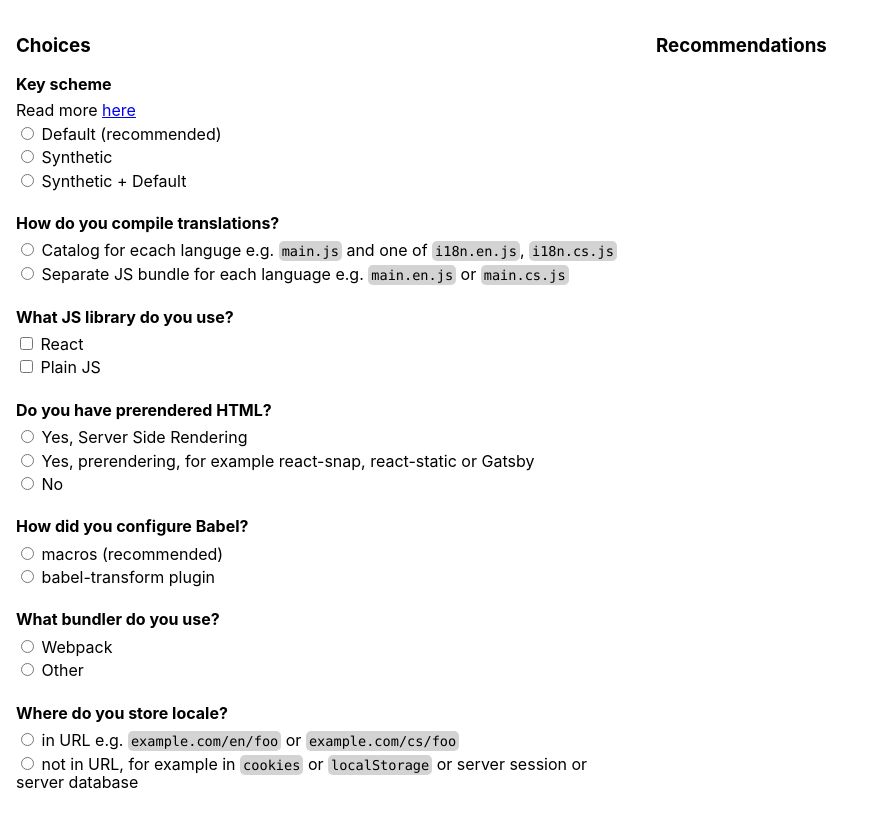
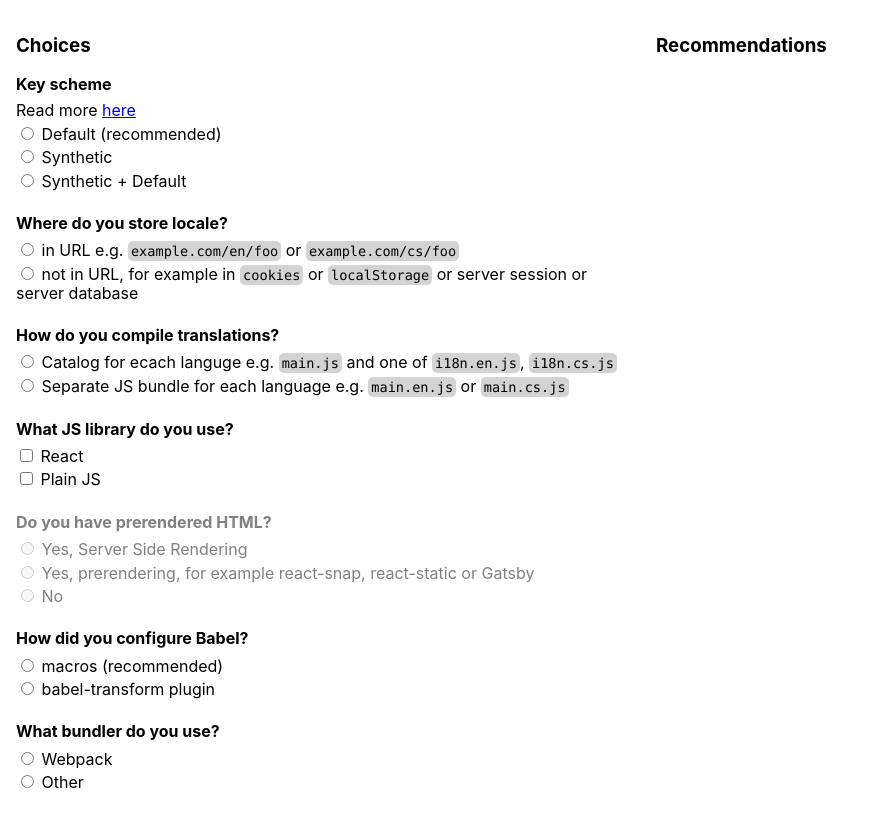
Before and after one commit to stereobooster/lingui-choices, a React (Create React App) app: page / in a window 1280 px wide. Shown: the top 828 px of the page, without its empty margins (0-873 px from the left). Built offline with nearby package versions, Linux system fonts and the light colour scheme.

Commit message:
disabled

```diff
--- a/src/App.css
+++ b/src/App.css
@@ -19,18 +19,22 @@ label {
   margin-bottom: 0.25rem
 }
 
+.disabled {
+  color: gray;
+}
+
 h4 {
   margin: 0 0 0.5rem 0;
+}
+
+.field {
+  margin-bottom: 1.5rem;
 }
 
 .content {
   display: flex;
 }
 
-.field {
-  margin-bottom: 1.5rem;
-}
-
 .column {
   padding: 1rem;
   flex: 1;
--- a/src/App.js
+++ b/src/App.js
@@ -2,6 +2,12 @@ import React, { Component } from "react";
 import "./App.css";
 import Radio from "./components/Radio";
 import Checkbox from "./components/Checkbox";
+
+const isReact = state => state["react"];
+const inUrl = state => state["locale"] === "inUrl";
+
+const disabledHtml = state => !isReact(state);
+const disabledPrerendering = state => !isReact(state) || !inUrl(state);
 
 class App extends Component {
   state = {};
@@ -41,6 +47,18 @@ class App extends Component {
           </div>
 
           <div className="field">
+            <h4>Where do you store locale?</h4>
+            <Radio name="locale" value="inUrl" {...stateProvider}>
+              in URL e.g. <code>example.com/en/foo</code> or{" "}
+              <code>example.com/cs/foo</code>
+            </Radio>
+            <Radio name="locale" value="notInUrl" {...stateProvider}>
+              not in URL, for example in <code>cookies</code> or{" "}
+              <code>localStorage</code> or server session or server database
+            </Radio>
+          </div>
+
+          <div className="field">
             <h4>How do you compile translations?</h4>
             <Radio name="catalogs" value="catalog" {...stateProvider}>
               Catalog for ecach languge e.g. <code>main.js</code> and one of{" "}
@@ -63,14 +81,31 @@ class App extends Component {
           </div>
 
           <div className="field">
-            <h4>Do you have prerendered HTML?</h4>
-            <Radio name="html" value="ssr" {...stateProvider}>
+            <h4 className={disabledHtml(this.state) ? "disabled" : undefined}>
+              Do you have prerendered HTML?
+            </h4>
+            <Radio
+              name="html"
+              value="ssr"
+              {...stateProvider}
+              disabled={disabledHtml(this.state)}
+            >
               Yes, Server Side Rendering
             </Radio>
-            <Radio name="html" value="prerendering" {...stateProvider}>
+            <Radio
+              name="html"
+              value="prerendering"
+              {...stateProvider}
+              disabled={disabledPrerendering(this.state)}
+            >
               Yes, prerendering, for example react-snap, react-static or Gatsby
             </Radio>
-            <Radio name="html" value="no" {...stateProvider}>
+            <Radio
+              name="html"
+              value="no"
+              {...stateProvider}
+              disabled={disabledHtml(this.state)}
+            >
               No
             </Radio>
           </div>
@@ -94,18 +129,6 @@ class App extends Component {
               Other
             </Radio>
           </div>
-
-          <div className="field">
-            <h4>Where do you store locale?</h4>
-            <Radio name="locale" value="inUrl" {...stateProvider}>
-              in URL e.g. <code>example.com/en/foo</code> or{" "}
-              <code>example.com/cs/foo</code>
-            </Radio>
-            <Radio name="locale" value="notInUrl" {...stateProvider}>
-              not in URL, for example in <code>cookies</code> or{" "}
-              <code>localStorage</code> or server session or server database
-            </Radio>
-          </div>
         </form>
         <div className="column">
           <h3>Recommendations</h3>
--- a/src/components/Checkbox.js
+++ b/src/components/Checkbox.js
@@ -8,14 +8,21 @@ const onChange = (name, state, setState) => () =>
   setState({ [name]: !state[name] });
 
 // boolean checkbox
-export default function Checkbox({ name, children, state, setState }) {
+export default function Checkbox({
+  name,
+  children,
+  state,
+  setState,
+  disabled
+}) {
   return (
-    <label>
+    <label className={disabled ? "disabled" : undefined}>
       <input
         type="checkbox"
         name={name}
         checked={checked(name, state)}
         onChange={onChange(name, state, setState)}
+        disabled={disabled}
       />{" "}
       {children}
     </label>
--- a/src/components/Radio.js
+++ b/src/components/Radio.js
@@ -6,15 +6,23 @@ const checked = (name, value, state) => current(name, state) === value;
 
 const onChange = (name, value, setState) => () => setState({ [name]: value });
 
-export default function Radio({ name, value, children, state, setState }) {
+export default function Radio({
+  name,
+  value,
+  children,
+  state,
+  setState,
+  disabled
+}) {
   return (
-    <label>
+    <label className={disabled ? "disabled" : undefined}>
       <input
         type="radio"
         name={name}
         value={value}
         checked={checked(name, value, state)}
         onChange={onChange(name, value, setState)}
+        disabled={disabled}
       />{" "}
       {children}
     </label>
```
